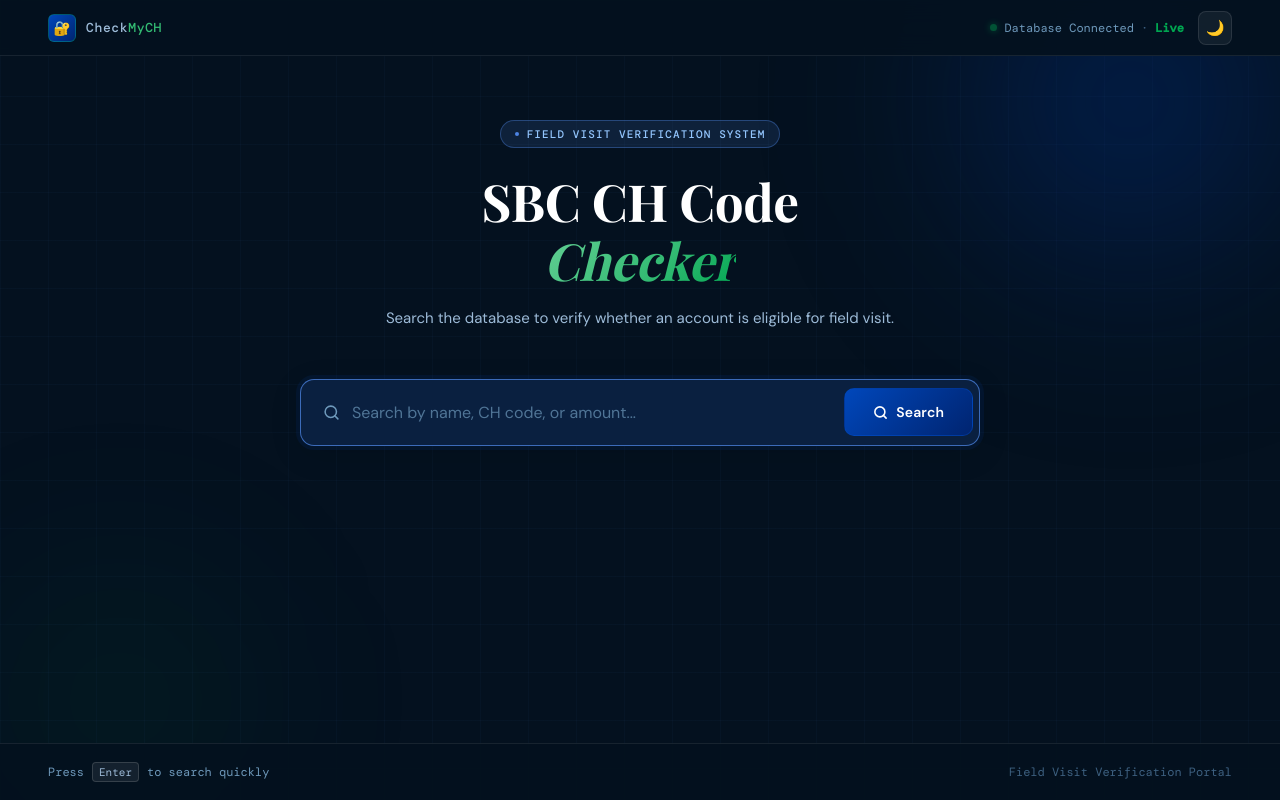
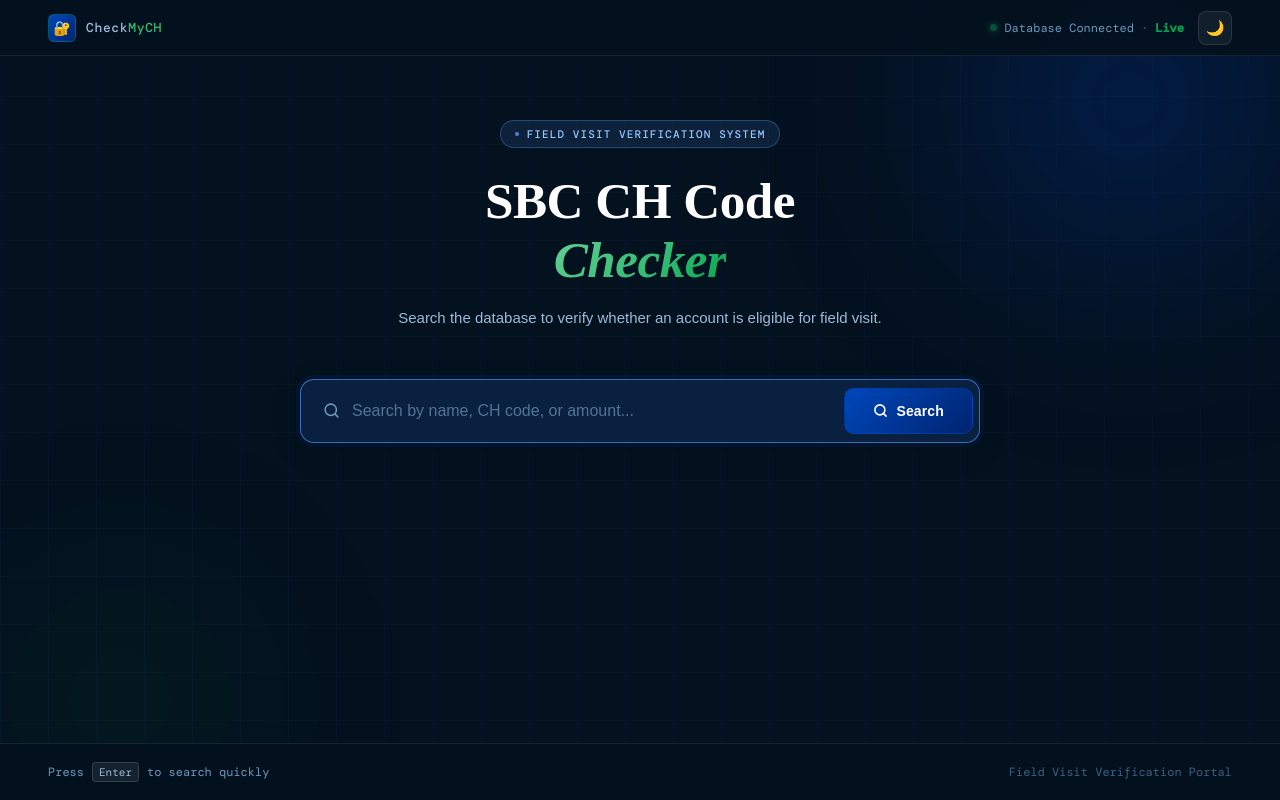
Before and after one commit to skyana-08/searchy, a plain HTML site: page index.html in a window 1280 px wide. Drawn offline with nearby package versions, Linux system fonts and the light colour scheme.

Commit message:
Modify HTML structure and update font styles
Updated font family in the stylesheet link and ensured proper HTML structure.

```diff
--- a/index.html
+++ b/index.html
@@ -7,7 +7,7 @@
     <title>CheckMyCH | Field Visit Database</title>
     <link rel="preconnect" href="https://fonts.googleapis.com">
     <link rel="preconnect" href="https://fonts.gstatic.com" crossorigin>
-    <link href="https://fonts.googleapis.com/css2?family=DM+Sans:ital,opsz,wght@0,9..40,300;0,9..40,400;0,9..40,500;0,9..40,600;0,9..40,700;1,9..40,400&family=DM+Mono:wght@400;500&family=Playfair+Display:wght@600;700&display=swap" rel="stylesheet">
+    <link href="https://fonts.googleapis.com/css2?family=Lato:ital,wght@0,300;0,400;0,700;0,900;1,400&family=DM+Mono:wght@400;500&display=swap" rel="stylesheet">
     <link rel="stylesheet" href="style.css">
 </head>
 <body>
```
